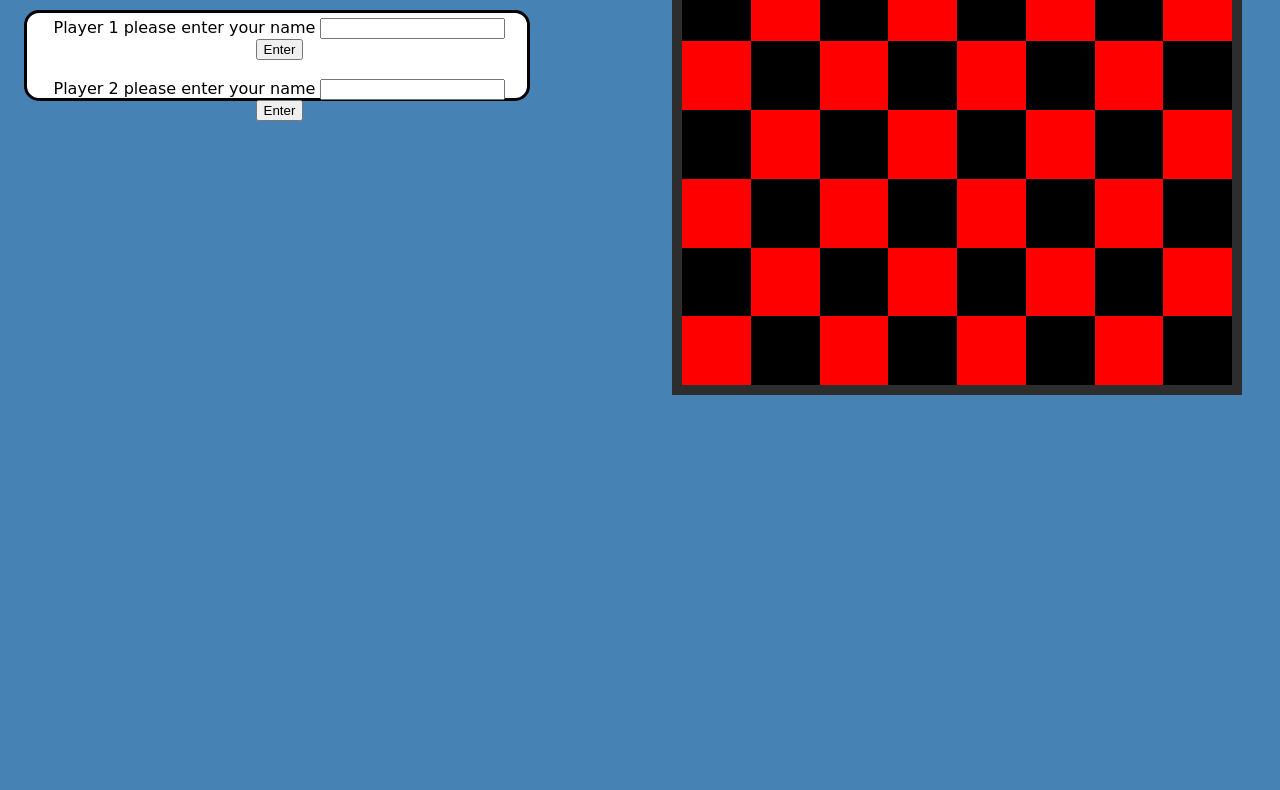
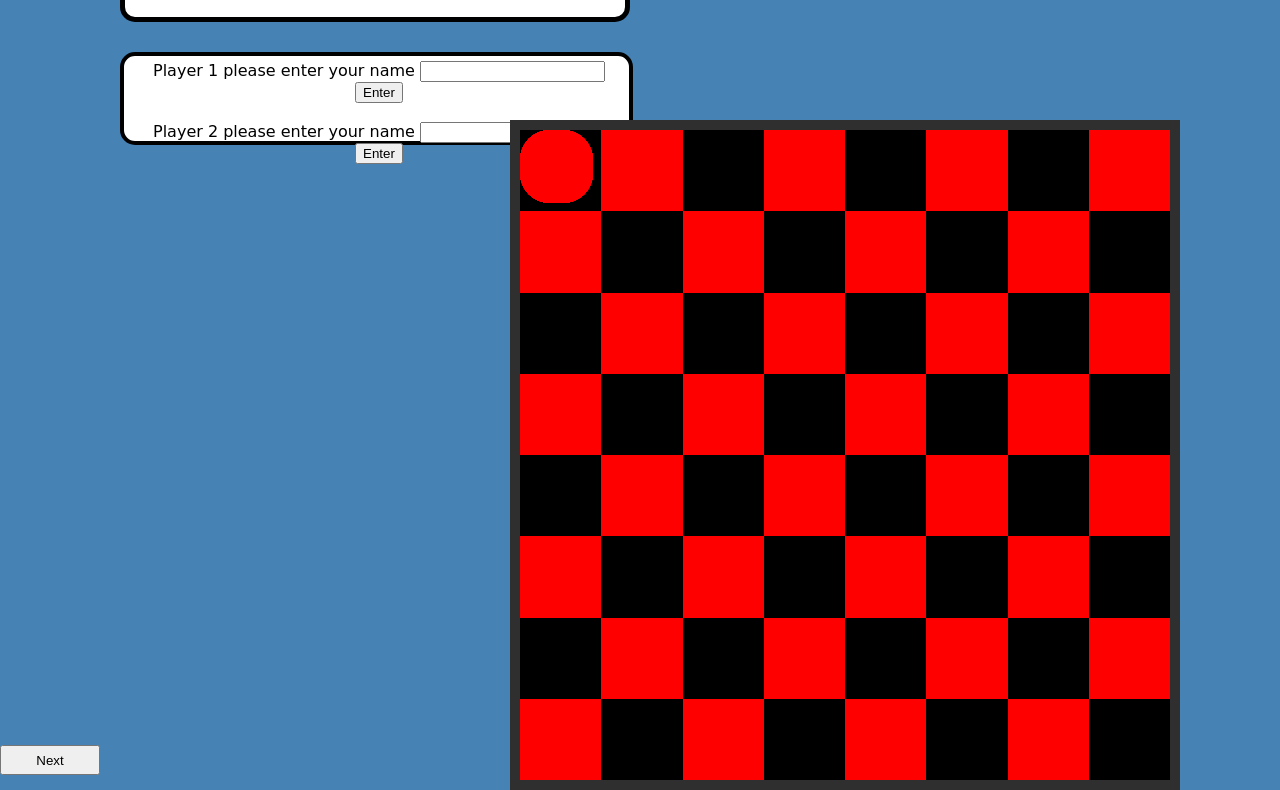
Before and after one commit to SELC2021/Checkers, a plain HTML site: page Client/UserScreen/Checkers.html in a window 1280 px wide. Shown: the part 298-1088 px from the top of the page. Before the commit the page ends 800 px from the top, so only its background shows below. Drawn offline with Linux system fonts and the light colour scheme.

Commit message:
Added button

```diff
--- a/Client/UserScreen/screen.css
+++ b/Client/UserScreen/screen.css
@@ -1,16 +1,22 @@
-body {
+html, body {
   /* background-color: lightslategrey; */
   /* background-color: cadetblue; */
   background-color: steelblue;
+  position: absolute;
+ top: 0;
+ left: 0;
+ height: 100%;
+ width: 100%;
+ margin: 0;
+ padding: 0;
 }
 
 #checker-board {
-  width: 550px;
-  height: 550px;
-  background-color: grey;
-  border: 10px solid rgba(0,0,0,0.65);
-  margin-top: 115px;
-  margin-right: 30px;
+  width: 650px;
+  height: 650px;
+  border: 10px solid rgb(47, 47, 47);
+  margin-top: -25px;
+  margin-right: 100px;
   float: right;
 }
 h1{
@@ -21,8 +27,8 @@ p{
   font-size: 15px;
 }
 .square {
-  width: 68.75px;
-  height: 68.75px;
+  width: 81.25px;
+  height: 81.25px;
   float: left;
 }
 
@@ -35,8 +41,8 @@ p{
 }
 
 .checker {
-  width: 61.86px;
-  height: 61.86px;
+  width: 72.66px;
+  height: 72.666px;
   border-radius: 30px;
   position: absolute;
 }
@@ -48,27 +54,31 @@ p{
 .black {
   background-color: black;
 }
+.textunits {
+margin-top: 100px;
+margin-left: 100px;
+}
 .gameDesign {
-  border: 3px solid black;
+  border: 5px solid black;
   border-radius: 15px ;
   float: left;
   height: 210px;
-  width: 400px;
+  width: 500px;
   margin-left: 20px;
-  margin-top: 40px;
+  /* margin-top: 40px; */
   background-color: white;
   font-family: cursive;
   text-align: center;
 }
 .users {
-  border: 3px solid black;
+  border: 4px solid black;
   border-radius: 15px;
-  width: 500px;
+  width: 505px;
   height: 85px;
   background-color: white;
-  margin-left: -410px;
+  margin-left: -510px;
   font-family: cursive;
-  margin-top: 300px;
+  margin-top: 250px;
   float: left;
 }
 .name1 {
@@ -82,3 +92,8 @@ p{
   text-align: center;
 
 }
+#next {
+  margin-top: 600px;
+  width: 100px;
+  height: 30px;
+}
```
